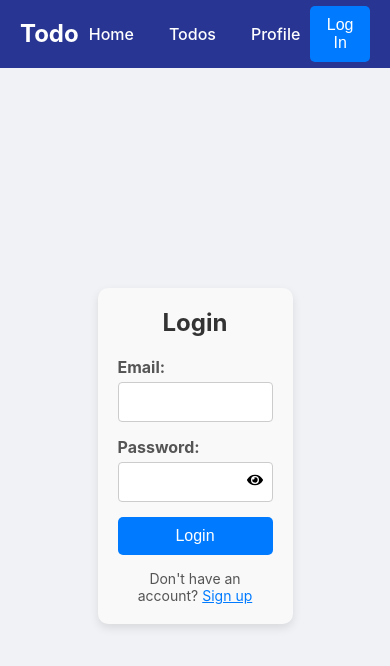
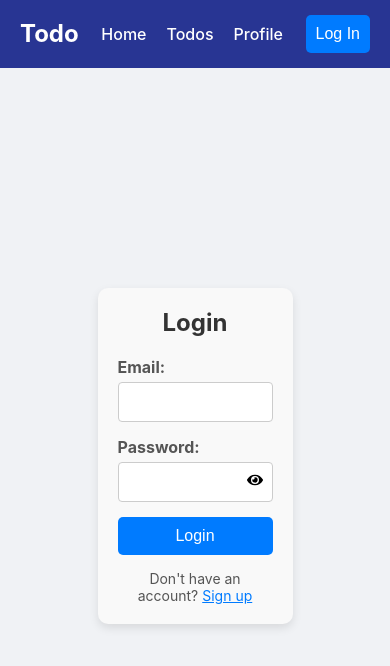
Before and after one commit to varunchithiraala/Todo-Web-Application, a React (Create React App) app in the folder frontend/: page /login in a window 390 px wide. Shown: the top 666 px of the page. Built offline with nearby package versions, Linux system fonts and the light colour scheme.

Commit message:
Todo Web Application Solution

```diff
--- a/frontend/src/components/Navbar/index.css
+++ b/frontend/src/components/Navbar/index.css
@@ -48,7 +48,7 @@
 
   .logout-button,
   .login-button {
-    padding: 8px 12px;
+    padding: 6px 12px;
     border: none;
     border-radius: 5px;
     cursor: pointer;
@@ -71,3 +71,9 @@
 .login-button:hover {
     background-color: #0056b3;
 }
+
+@media (max-width: 576px) {
+  .navbar-links {
+    gap: 0px;
+  }
+}
```
Lines whose indentation alone changed are shown as unchanged.
